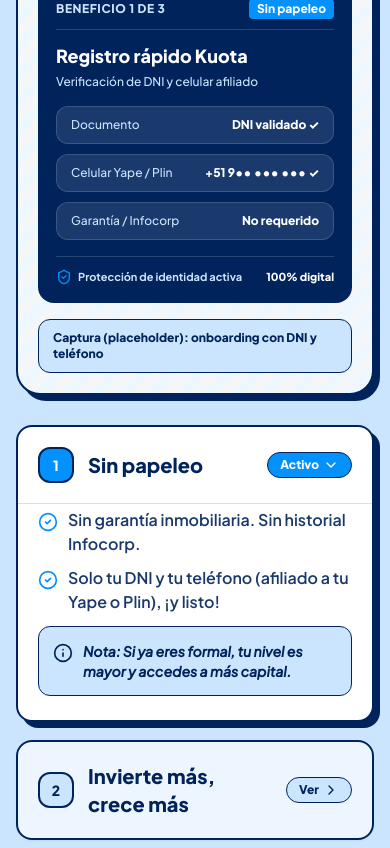
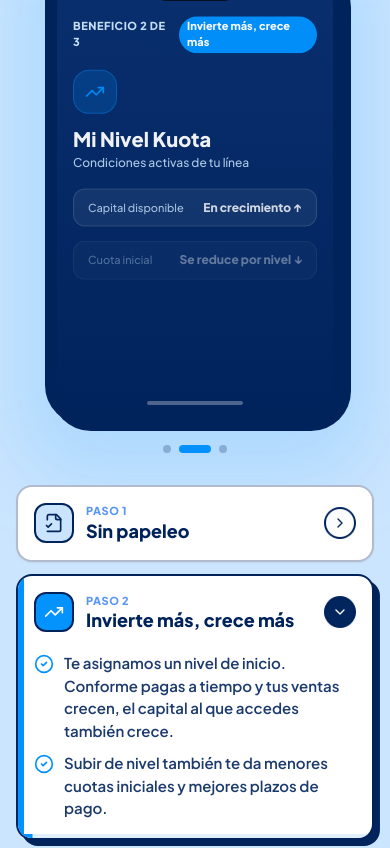
Before and after one commit to Juzakito/kuota-app, a React (Vite) app in the folder landing/: page / in a window 390 px wide. Shown: the part 3760-4608 px from the top of the page. Built offline with nearby package versions, Linux system fonts and the light colour scheme.

Commit message:
feat(como-funciona): phone mockup, icon chips, smooth accordion and auto-advance with progress

```diff
--- a/landing/src/components/ProductChipsSection.tsx
+++ b/landing/src/components/ProductChipsSection.tsx
@@ -17,6 +17,8 @@
   Sparkles,
   QrCode,
   ArrowRight,
+  FileCheck2,
+  ShoppingBag,
 } from 'lucide-react';
 import { PRODUCT_CHIPS, ProductChipItem } from '../data/landingData';
 import { trackEvent } from '../utils/analytics';
@@ -219,6 +221,13 @@
 
 const DEMO_LOT_AMOUNTS = [600, 1200, 2400] as const;
 
+/** Iconografía por beneficio (chips de "Cómo funciona Kuota") */
+const CHIP_ICONS: Record<string, React.ComponentType<{ className?: string }>> = {
+  'sin-papeleo': FileCheck2,
+  'invierte-mas': TrendingUp,
+  'mas-compras': ShoppingBag,
+};
+
 export const ProductChipsSection: React.FC = () => {
   const [activeChipId, setActiveChipId] = useState<string>(PRODUCT_CHIPS[0].id);
   const [demoScene, setDemoScene] = useState<number>(3);
@@ -228,8 +237,39 @@
   const sceneTouchStartX = React.useRef<number | null>(null);
   const editorialTouchStartX = React.useRef<number | null>(null);
 
+  const [isChipAutoRotating, setIsChipAutoRotating] = useState<boolean>(true);
+  const [isChipsHovered, setIsChipsHovered] = useState<boolean>(false);
+  const [isChipsInView, setIsChipsInView] = useState<boolean>(false);
+  const chipsBlockRef = React.useRef<HTMLDivElement | null>(null);
+
   const activeChip: ProductChipItem =
     PRODUCT_CHIPS.find((c) => c.id === activeChipId) || PRODUCT_CHIPS[0];
+  const ActiveChipIcon = CHIP_ICONS[activeChip.id] || Sparkles;
+
+  // Auto-avance de chips: solo corre cuando el bloque es visible y respeta reduced-motion
+  useEffect(() => {
+    if (
+      typeof window !== 'undefined' &&
+      window.matchMedia?.('(prefers-reduced-motion: reduce)').matches
+    ) {
+      setIsChipAutoRotating(false);
+      return;
+    }
+    const el = chipsBlockRef.current;
+    if (!el || typeof IntersectionObserver === 'undefined') return;
+    const observer = new IntersectionObserver(
+      ([entry]) => setIsChipsInView(entry.isIntersecting),
+      { threshold: 0.35 }
+    );
+    observer.observe(el);
+    return () => observer.disconnect();
+  }, []);
+
+  const handleChipProgressEnd = () => {
+    const idx = PRODUCT_CHIPS.findIndex((c) => c.id === activeChipId);
+    const next = PRODUCT_CHIPS[(idx + 1) % PRODUCT_CHIPS.length];
+    setActiveChipId(next.id);
+  };
 
   const currentSceneMeta =
     INSTALLMENT_SCENES.find((s) => s.scene === demoScene) || INSTALLMENT_SCENES[2];
@@ -300,9 +340,10 @@
     },
   ];
 
-  const handleSelectChip = (chip: ProductChipItem) => {
+  const handleSelectChip = (chip: ProductChipItem, fromUser = false) => {
+    if (fromUser) setIsChipAutoRotating(false);
     if (chip.id === activeChipId) return;
-    kuotaSound.playSelectOption();
+    if (fromUser) kuotaSound.playSelectOption();
     setActiveChipId(chip.id);
     trackEvent('product_chip_change', {
       chip_id: chip.id,
@@ -318,12 +359,14 @@
     if (e.key === 'ArrowDown' || e.key === 'ArrowRight') {
       e.preventDefault();
       const next = PRODUCT_CHIPS[(index + 1) % PRODUCT_CHIPS.length];
-      handleSelectChip(next);
+      handleSelectChip(next, true);
+      document.getElementById(`tab-${next.id}`)?.focus();
     } else if (e.key === 'ArrowUp' || e.key === 'ArrowLeft') {
       e.preventDefault();
       const prev =
         PRODUCT_CHIPS[(index - 1 + PRODUCT_CHIPS.length) % PRODUCT_CHIPS.length];
-      handleSelectChip(prev);
+      handleSelectChip(prev, true);
+      document.getElementById(`tab-${prev.id}`)?.focus();
     }
   };
 
@@ -437,78 +480,102 @@
               id="product-chips-heading"
               className="text-3xl sm:text-4xl font-extrabold text-kuota-deepnavy tracking-tight"
             >
-              Diseñado para que tu negocio nunca pare de surtirse
+              Diseñado para que tu negocio{' '}
+              <span className="text-kuota-dodger">nunca pare de surtirse</span>
             </h2>
+            <p className="mt-3 text-base sm:text-lg font-semibold text-kuota-crayola">
+              Tres pilares para comprar mercadería en kuotas desde tu celular.
+            </p>
           </div>
         </ScrollReveal>
 
-        {/* BLOQUE 1: Captura interactiva + 3 Chips de beneficios (PRD §6.4 preservado) */}
+        {/* BLOQUE 1: Mockup de celular interactivo + 3 Chips de beneficios (PRD §6.4 preservado) */}
         <div
           id="beneficios"
-          className="grid grid-cols-1 lg:grid-cols-12 gap-8 lg:gap-10 items-center"
+          ref={chipsBlockRef}
+          onMouseEnter={() => setIsChipsHovered(true)}
+          onMouseLeave={() => setIsChipsHovered(false)}
+          className="grid grid-cols-1 lg:grid-cols-12 gap-8 lg:gap-12 items-center"
         >
-          {/* Captura interactiva con microanimaciones explicativas según el beneficio activo */}
+          {/* Mockup de celular con la pantalla explicativa del beneficio activo */}
           <ScrollReveal delayMs={80} direction="left" className="lg:col-span-5 flex justify-center">
-            <TiltCard maxTiltDeg={2.5} className="w-full max-w-sm">
+            <TiltCard maxTiltDeg={2.5} className="w-full max-w-[300px] sm:max-w-[330px]">
+              <div className="relative">
+                {/* Halo decorativo detrás del teléfono */}
+                <div
+                  aria-hidden="true"
+                  className="absolute -inset-6 sm:-inset-8 rounded-[3rem] bg-kuota-dodger/15 blur-2xl"
+                />
+
                 <div
                   role="img"
                   aria-label={activeChip.placeholderLabel}
                   aria-live="polite"
-                className="w-full rounded-3xl border-2 border-kuota-deepnavy bg-white p-5 shadow-navy-hard-lg placeholder-stripes transition-all duration-300"
+                  className="relative rounded-[2.5rem] border-2 border-kuota-deepnavy bg-kuota-deepnavy p-2.5 shadow-navy-hard-lg"
                 >
-                <div className="flex items-center justify-between gap-2 mb-4">
-                  <span className="inline-flex items-center gap-1.5 px-2.5 py-1 rounded-md bg-kuota-deepnavy text-white text-xs font-bold uppercase">
-                    <Smartphone className="w-3.5 h-3.5 text-kuota-dodger" aria-hidden="true" />
-                    Placeholder · {activeChip.placeholderId}
-                  </span>
-                  <span className="px-2.5 py-1 rounded-md bg-kuota-palesky border border-kuota-deepnavy text-kuota-deepnavy text-xs font-extrabold">
-                    Proporción {activeChip.placeholderAspectRatio}
+                  {/* Pantalla */}
+                  <div className="relative rounded-[2rem] bg-gradient-to-b from-[#0a2f6e] to-kuota-deepnavy overflow-hidden min-h-[440px] sm:min-h-[470px] flex flex-col">
+                    {/* Barra de estado + notch */}
+                    <div className="relative flex items-center justify-between px-5 pt-3 pb-2 text-[10px] font-bold text-white/80">
+                      <span>9:41</span>
+                      <span
+                        aria-hidden="true"
+                        className="absolute left-1/2 -translate-x-1/2 top-2 h-5 w-20 rounded-full bg-black/70"
+                      />
+                      <span className="inline-flex items-center gap-1">
+                        <Smartphone className="w-3 h-3" aria-hidden="true" />
+                        Kuota
                       </span>
                     </div>
 
-                {/* Pantalla dinámica con animación visual explicativa del beneficio */}
-                <div
-                  key={activeChip.id}
-                  className="rounded-2xl border-2 border-kuota-deepnavy bg-kuota-deepnavy text-white p-4 sm:p-5 mb-4 kuota-section-arrive"
-                >
-                  <div className="flex items-center justify-between mb-3 pb-2.5 border-b border-white/15">
-                    <span className="text-xs font-extrabold uppercase tracking-wider text-kuota-palesky">
-                      Beneficio {activeChip.index} de 3
+                    <div key={activeChip.id} className="flex-1 flex flex-col px-4 sm:px-5 pb-5 pt-2">
+                      <div className="kuota-screen-in flex items-center justify-between gap-2 mb-4">
+                        <span className="text-[11px] font-extrabold uppercase tracking-wider text-kuota-palesky">
+                          Beneficio {activeChip.index} de {PRODUCT_CHIPS.length}
                         </span>
-                    <span className="px-2 py-0.5 rounded bg-kuota-dodger text-white text-xs font-extrabold">
+                        <span className="px-2 py-0.5 rounded-full bg-kuota-dodger text-white text-[11px] font-extrabold">
                           {activeChip.title}
                         </span>
                       </div>
 
-                  <h3 className="text-lg font-extrabold text-white mb-1">
+                      <div className="kuota-screen-in" style={{ animationDelay: '60ms' }}>
+                        <span className="inline-flex w-11 h-11 rounded-2xl bg-kuota-dodger/20 border border-kuota-dodger/40 items-center justify-center mb-3">
+                          <ActiveChipIcon className="w-5 h-5 text-kuota-dodger" aria-hidden="true" />
+                        </span>
+                        <h3 className="text-xl font-extrabold text-white leading-tight">
                           {activeChip.screenMockTitle}
                         </h3>
-                  <p className="text-xs text-kuota-palesky font-medium mb-4">
+                        <p className="text-xs text-kuota-palesky/90 font-medium mt-1 mb-4">
                           {activeChip.screenMockSubtitle}
                         </p>
+                      </div>
 
-                  <div className="space-y-2.5">
+                      <div className="space-y-2">
                         {activeChip.screenMockMetrics.map((metric, mIdx) => (
                           <div
                             key={metric.label}
-                        style={{ animationDelay: `${mIdx * 75}ms` }}
-                        className="rounded-xl bg-white/10 border border-white/15 px-3.5 py-2.5 flex items-center justify-between gap-2 animate-fadeIn"
+                            style={{ animationDelay: `${140 + mIdx * 90}ms` }}
+                            className="kuota-screen-in rounded-xl bg-white/[0.08] border border-white/15 px-3.5 py-2.5 flex items-center justify-between gap-2"
                           >
-                        <span className="text-xs text-kuota-palesky font-medium">
+                            <span className="text-[11px] sm:text-xs text-kuota-palesky font-medium">
                               {metric.label}
                             </span>
-                        <span className="text-xs sm:text-sm font-extrabold text-white">
+                            <span className="text-xs sm:text-sm font-extrabold text-white text-right">
                               {metric.value}
                             </span>
                           </div>
                         ))}
                       </div>
 
-                  <div className="mt-4 pt-3 border-t border-white/15">
+                      <div
+                        className="kuota-screen-in mt-auto pt-4"
+                        style={{ animationDelay: '420ms' }}
+                      >
+                        <div className="pt-3 border-t border-white/15">
                           {activeChip.id === 'sin-papeleo' && (
                             <div className="flex items-center justify-between text-[11px] font-bold text-kuota-palesky">
                               <span className="inline-flex items-center gap-1.5">
-                          <ShieldCheck className="w-4 h-4 text-kuota-dodger" />
+                                <ShieldCheck className="w-4 h-4 text-kuota-dodger" aria-hidden="true" />
                                 Protección de identidad activa
                               </span>
                               <span className="text-white font-extrabold">100% digital</span>
@@ -519,16 +586,17 @@
                             <div className="space-y-1.5">
                               <div className="flex items-center justify-between text-[11px] font-bold text-kuota-palesky">
                                 <span className="inline-flex items-center gap-1">
-                            <TrendingUp className="w-3.5 h-3.5 text-kuota-dodger" />
-                            Progresión de línea (N1 → N6)
+                                  <TrendingUp className="w-3.5 h-3.5 text-kuota-dodger" aria-hidden="true" />
+                                  Línea N1 → N6
                                 </span>
                                 <span className="text-white font-extrabold">Hasta S/ 30,000</span>
                               </div>
                               <div className="grid grid-cols-6 gap-1 h-2">
-                          {[30, 45, 60, 75, 90, 100].map((val, i) => (
+                                {[1, 2, 3, 4, 5, 6].map((lvl, i) => (
                                   <div
-                              key={val}
-                              className={`rounded-full ${
+                                    key={lvl}
+                                    style={{ animationDelay: `${480 + i * 70}ms` }}
+                                    className={`kuota-screen-in rounded-full ${
                                       i < 4 ? 'bg-kuota-dodger' : 'bg-white/25'
                                     }`}
                                   />
@@ -541,102 +609,130 @@
                             <div className="space-y-1.5">
                               <div className="flex items-center justify-between text-[11px] font-bold text-kuota-palesky">
                                 <span className="inline-flex items-center gap-1">
-                            <BarChart3 className="w-3.5 h-3.5 text-kuota-dodger" />
+                                  <BarChart3 className="w-3.5 h-3.5 text-kuota-dodger" aria-hidden="true" />
                                   Meta para próxima compra
                                 </span>
                                 <span className="text-white font-extrabold">78% lista</span>
                               </div>
                               <div className="w-full h-2 rounded-full bg-white/15 overflow-hidden">
-                          <div className="h-full w-[78%] rounded-full bg-kuota-dodger transition-all duration-500" />
+                                <div className="h-full w-[78%] rounded-full bg-kuota-dodger kuota-chip-progress" style={{ animationDuration: '900ms' }} />
                               </div>
                             </div>
                           )}
                         </div>
                       </div>
+                    </div>
 
-                <div className="rounded-xl bg-kuota-palesky border border-kuota-deepnavy px-3.5 py-2.5">
-                  <p className="text-xs sm:text-sm font-extrabold text-kuota-deepnavy">
-                    {activeChip.placeholderLabel}
-                  </p>
+                    {/* Indicador home */}
+                    <div aria-hidden="true" className="pb-2 flex justify-center">
+                      <span className="h-1 w-24 rounded-full bg-white/30" />
+                    </div>
+                  </div>
+                </div>
+
+                {/* Indicadores de paso bajo el teléfono */}
+                <div className="relative mt-5 flex items-center justify-center gap-2" aria-hidden="true">
+                  {PRODUCT_CHIPS.map((chip) => (
+                    <span
+                      key={chip.id}
+                      className={`h-2 rounded-full transition-all duration-300 ${
+                        chip.id === activeChip.id ? 'w-8 bg-kuota-dodger' : 'w-2 bg-kuota-deepnavy/25'
+                      }`}
+                    />
+                  ))}
                 </div>
               </div>
             </TiltCard>
           </ScrollReveal>
 
-          {/* 3 Chips interactivos */}
+          {/* 3 Chips interactivos (acordeón con auto-avance) */}
           <div
             role="tablist"
             aria-label="Características del producto Kuota"
-            className="lg:col-span-7 flex flex-col gap-4"
+            aria-orientation="vertical"
+            className="lg:col-span-7 flex flex-col gap-3 sm:gap-4"
           >
             {PRODUCT_CHIPS.map((chip, idx) => {
               const isSelected = chip.id === activeChip.id;
+              const ChipIcon = CHIP_ICONS[chip.id] || Sparkles;
               return (
                 <ScrollReveal key={chip.id} delayMs={idx * 90} direction="right">
                   <div
-                    className={`rounded-2xl border-2 border-kuota-deepnavy transition-all duration-200 ${
+                    className={`relative overflow-hidden rounded-2xl border-2 bg-white transition-all duration-300 ${
                       isSelected
-                        ? 'bg-white shadow-navy-hard-lg -translate-y-0.5'
-                        : 'bg-white/65 hover:bg-white/95 shadow-sm'
+                        ? 'border-kuota-deepnavy shadow-navy-hard-lg lg:-translate-y-0.5'
+                        : 'border-kuota-deepnavy/30 hover:border-kuota-deepnavy shadow-sm hover:shadow-md'
                     }`}
                   >
+                    {/* Acento lateral */}
+                    <span
+                      aria-hidden="true"
+                      className={`absolute left-0 top-0 bottom-0 w-1.5 bg-kuota-dodger transition-transform duration-300 origin-top ${
+                        isSelected ? 'scale-y-100' : 'scale-y-0'
+                      }`}
+                    />
+
                     <button
                       type="button"
                       role="tab"
                       id={`tab-${chip.id}`}
                       aria-selected={isSelected}
                       aria-controls={`panel-${chip.id}`}
-                      onClick={() => handleSelectChip(chip)}
+                      tabIndex={isSelected ? 0 : -1}
+                      onClick={() => handleSelectChip(chip, true)}
                       onKeyDown={(e) => handleKeyDown(e, idx)}
-                      className="w-full text-left p-5 sm:p-6 flex items-center justify-between gap-4"
+                      className="w-full text-left px-4 py-4 sm:px-6 sm:py-5 flex items-center justify-between gap-3 min-h-[64px]"
                     >
-                      <div className="flex items-center gap-3.5">
+                      <div className="flex items-center gap-3 sm:gap-4 min-w-0">
                         <span
-                          className={`w-9 h-9 rounded-xl border-2 border-kuota-deepnavy flex items-center justify-center text-sm font-extrabold shrink-0 transition-colors duration-200 ${
+                          className={`w-10 h-10 sm:w-11 sm:h-11 rounded-xl border-2 border-kuota-deepnavy flex items-center justify-center shrink-0 transition-colors duration-300 ${
                             isSelected
                               ? 'bg-kuota-dodger text-white'
                               : 'bg-kuota-palesky text-kuota-deepnavy'
                           }`}
                         >
-                          {chip.index}
+                          <ChipIcon className="w-5 h-5" aria-hidden="true" />
                         </span>
-                        <span className="text-xl sm:text-2xl font-extrabold text-kuota-deepnavy">
+                        <div className="min-w-0">
+                          <span className="block text-[11px] font-extrabold uppercase tracking-wider text-kuota-crayola/80">
+                            Paso {chip.index}
+                          </span>
+                          <span className="block text-lg sm:text-2xl font-extrabold text-kuota-deepnavy leading-tight">
                             {chip.title}
                           </span>
                         </div>
+                      </div>
 
                       <span
-                        className={`inline-flex items-center gap-1 px-3 py-1 rounded-full text-xs font-extrabold border border-kuota-deepnavy transition-colors duration-200 ${
+                        className={`w-8 h-8 rounded-full border-2 border-kuota-deepnavy flex items-center justify-center shrink-0 transition-all duration-300 ${
                           isSelected
-                            ? 'bg-kuota-dodger text-white'
-                            : 'bg-kuota-palesky text-kuota-deepnavy'
-                        }`}
-                      >
-                        {isSelected ? 'Activo' : 'Ver'}
-                        <ChevronRight
-                          className={`w-4 h-4 transition-transform duration-200 ${
-                            isSelected ? 'rotate-90' : ''
+                            ? 'bg-kuota-deepnavy text-white rotate-90'
+                            : 'bg-white text-kuota-deepnavy'
                         }`}
                         aria-hidden="true"
-                        />
+                      >
+                        <ChevronRight className="w-4 h-4" />
                       </span>
                     </button>
 
-                    {isSelected && (
                     <div
                       id={`panel-${chip.id}`}
                       role="tabpanel"
                       aria-labelledby={`tab-${chip.id}`}
-                        className="px-5 sm:px-6 pb-6 pt-1 border-t border-kuota-deepnavy/15 space-y-3 animate-fadeIn"
+                      aria-hidden={!isSelected}
+                      data-open={isSelected}
+                      className="kuota-accordion"
                     >
+                      <div>
+                        <div className="px-4 sm:px-6 pb-5 sm:pb-6 pt-1 sm:pl-[5.25rem] space-y-3">
                           <ul className="space-y-2.5">
                             {chip.bullets.map((bullet) => (
                               <li
                                 key={bullet}
-                              className="flex items-start gap-2.5 text-base sm:text-lg font-semibold text-kuota-crayola"
+                                className="flex items-start gap-2.5 text-[15px] sm:text-base font-semibold"
                               >
                                 <CheckCircle2
-                                className="w-5 h-5 text-kuota-dodger shrink-0 mt-1"
+                                  className="w-5 h-5 text-kuota-dodger shrink-0 mt-0.5"
                                   aria-hidden="true"
                                 />
                                 <span className="text-kuota-deepnavy/90">{bullet}</span>
@@ -645,16 +741,32 @@
                           </ul>
 
                           {chip.note && (
-                          <div className="mt-3 rounded-xl bg-kuota-palesky border border-kuota-deepnavy p-3.5 flex items-start gap-2.5">
+                            <div className="rounded-xl bg-kuota-palesky/70 border border-kuota-deepnavy/20 p-3 flex items-start gap-2.5">
                               <Info
-                              className="w-5 h-5 text-kuota-deepnavy shrink-0 mt-0.5"
+                                className="w-4 h-4 text-kuota-crayola shrink-0 mt-0.5"
                                 aria-hidden="true"
                               />
-                            <p className="text-sm font-bold italic text-kuota-deepnavy">
-                              Nota: {chip.note}
+                              <p className="text-sm font-semibold text-kuota-deepnavy">
+                                <span className="font-extrabold">Nota:</span> {chip.note}
                               </p>
                             </div>
                           )}
+                        </div>
+                      </div>
+                    </div>
+
+                    {/* Barra de auto-avance */}
+                    {isSelected && isChipAutoRotating && (
+                      <div aria-hidden="true" className="absolute left-0 right-0 bottom-0 h-1 bg-kuota-palesky/60">
+                        <div
+                          key={`${chip.id}-progress`}
+                          onAnimationEnd={handleChipProgressEnd}
+                          style={{
+                            animationPlayState:
+                              isChipsHovered || !isChipsInView ? 'paused' : 'running',
+                          }}
+                          className="h-full bg-kuota-dodger kuota-chip-progress"
+                        />
                       </div>
                     )}
                   </div>
--- a/landing/src/index.css
+++ b/landing/src/index.css
@@ -88,3 +88,64 @@
 .kuota-section-arrive {
   animation: kuotaSectionArrive 680ms cubic-bezier(0.16, 1, 0.3, 1);
 }
+
+
+/* ── Cómo funciona Kuota: chips con auto-avance y acordeón suave ── */
+@keyframes kuotaChipProgress {
+  from {
+    transform: scaleX(0);
+  }
+  to {
+    transform: scaleX(1);
+  }
+}
+
+.kuota-chip-progress {
+  transform-origin: left center;
+  animation: kuotaChipProgress 6500ms linear forwards;
+}
+
+.kuota-accordion {
+  display: grid;
+  grid-template-rows: 0fr;
+  opacity: 0;
+  transition: grid-template-rows 420ms cubic-bezier(0.16, 1, 0.3, 1), opacity 300ms ease;
+}
+
+.kuota-accordion[data-open='true'] {
+  grid-template-rows: 1fr;
+  opacity: 1;
+}
+
+.kuota-accordion > div {
+  overflow: hidden;
+  min-height: 0;
+}
+
+@keyframes kuotaScreenIn {
+  from {
+    opacity: 0;
+    transform: translate3d(0, 14px, 0);
+  }
+  to {
+    opacity: 1;
+    transform: translate3d(0, 0, 0);
+  }
+}
+
+.kuota-screen-in {
+  animation: kuotaScreenIn 520ms cubic-bezier(0.16, 1, 0.3, 1) both;
+}
+
+@media (prefers-reduced-motion: reduce) {
+  .kuota-chip-progress {
+    animation: none;
+    transform: scaleX(1);
+  }
+  .kuota-accordion {
+    transition: none;
+  }
+  .kuota-screen-in {
+    animation: none;
+  }
+}
```
Lines whose indentation alone changed are shown as unchanged.
